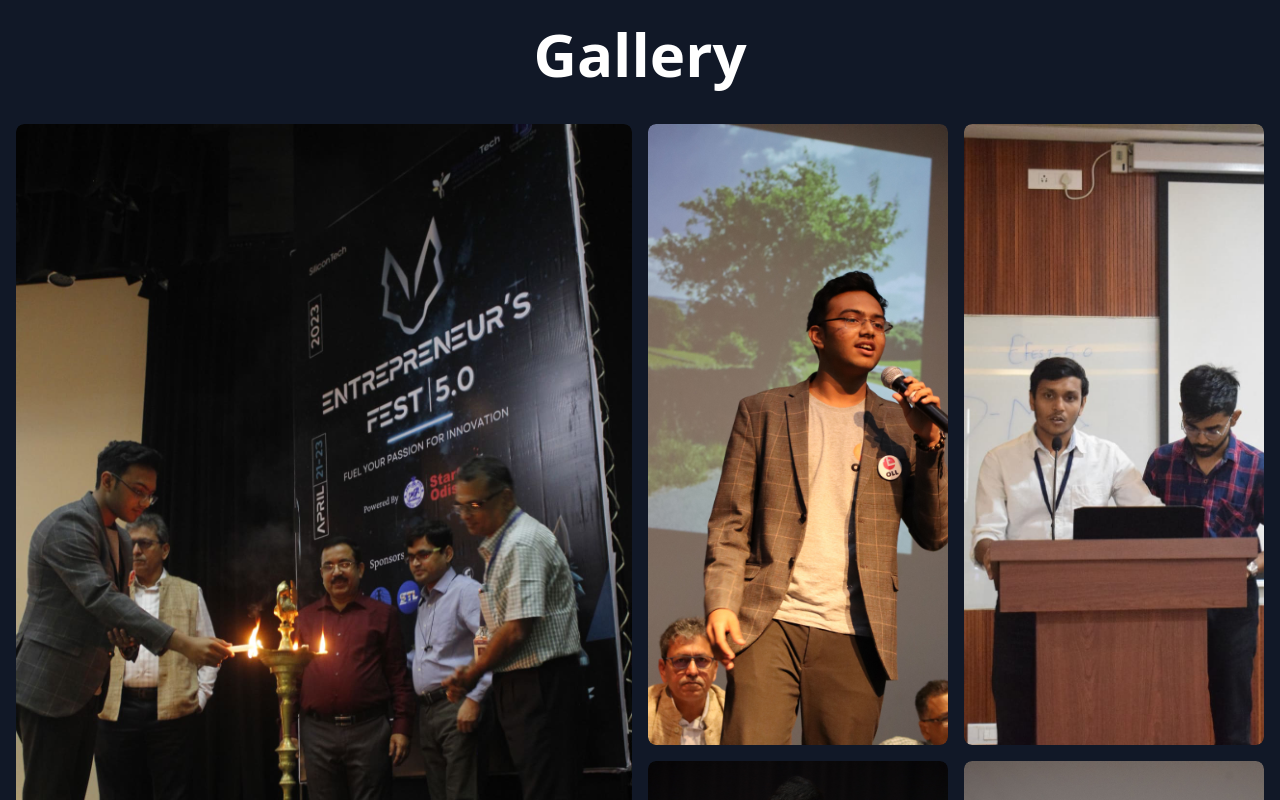
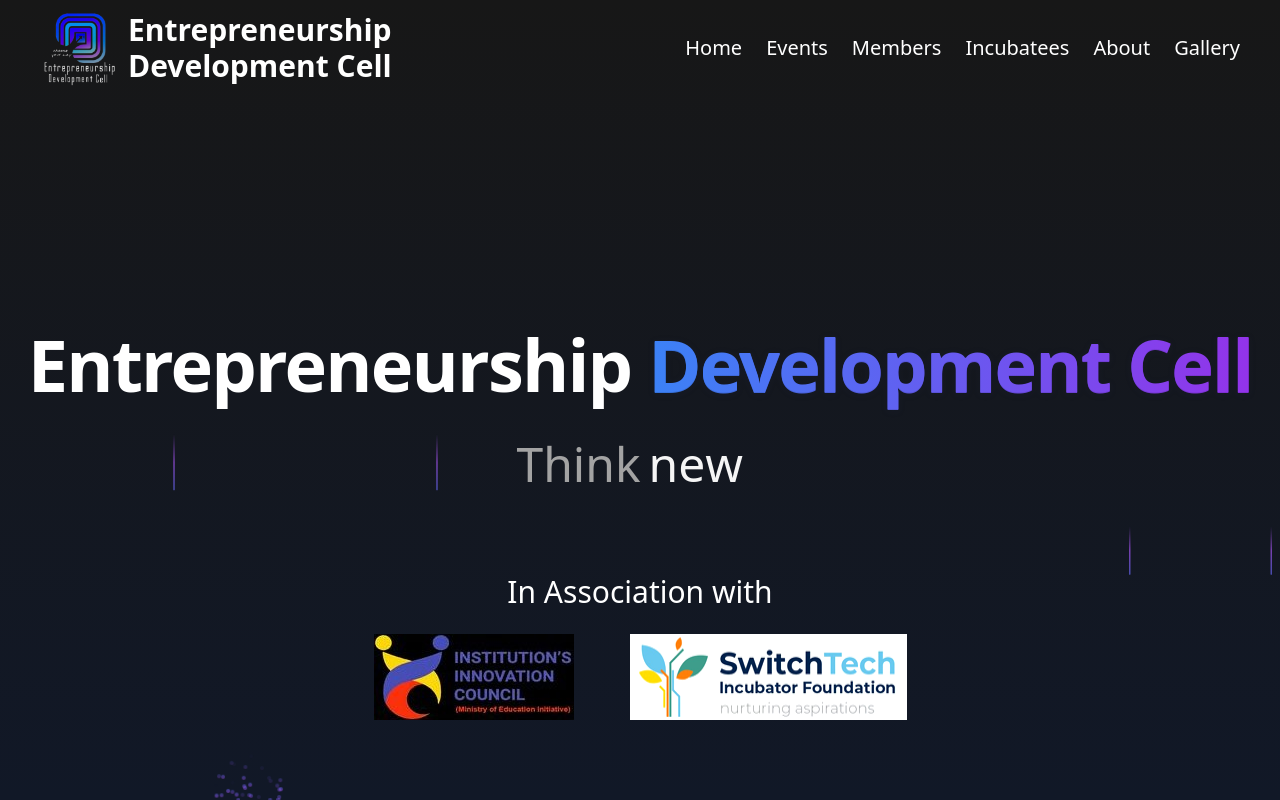
Before and after one commit to satyam18102/edcell, a React (Vite) app: page /gallery in a window 1280 px wide. Shown: the top 800 px of the page. Built offline with nearby package versions, Linux system fonts and the light colour scheme; a web font is replaced by a local one.

Commit message:
Update App.jsx

```diff
--- a/src/App.jsx
+++ b/src/App.jsx
@@ -42,10 +42,10 @@ function App() {
                     <Footer />
                   </>
                 }
-              />
+              >
 
           <Route
-            path="/gallery"
+            path="gallery"
             element={
               <>
                 <Gallery />
@@ -53,27 +53,28 @@ function App() {
             }
           />
           <Route
-            path="/1"
+            path="1"
             element={
                 <EFest5 />
             }
           />
           <Route
-            path="/2"
+            path="2"
             element={
                 <Innovation_Challenge />
             }
           />
           <Route
-            path="/members"
+            path="members"
             element={
               <>
                 <Members />
               </>
             }
           />
+
                <Route
-                path="*"
+                path=""
                 element={
                   <>
                     <Navbar />
@@ -86,6 +87,7 @@ function App() {
                   </>
                 }
               />
+                </Route>
         </Routes>
       </div>
     </Router>)}
```
